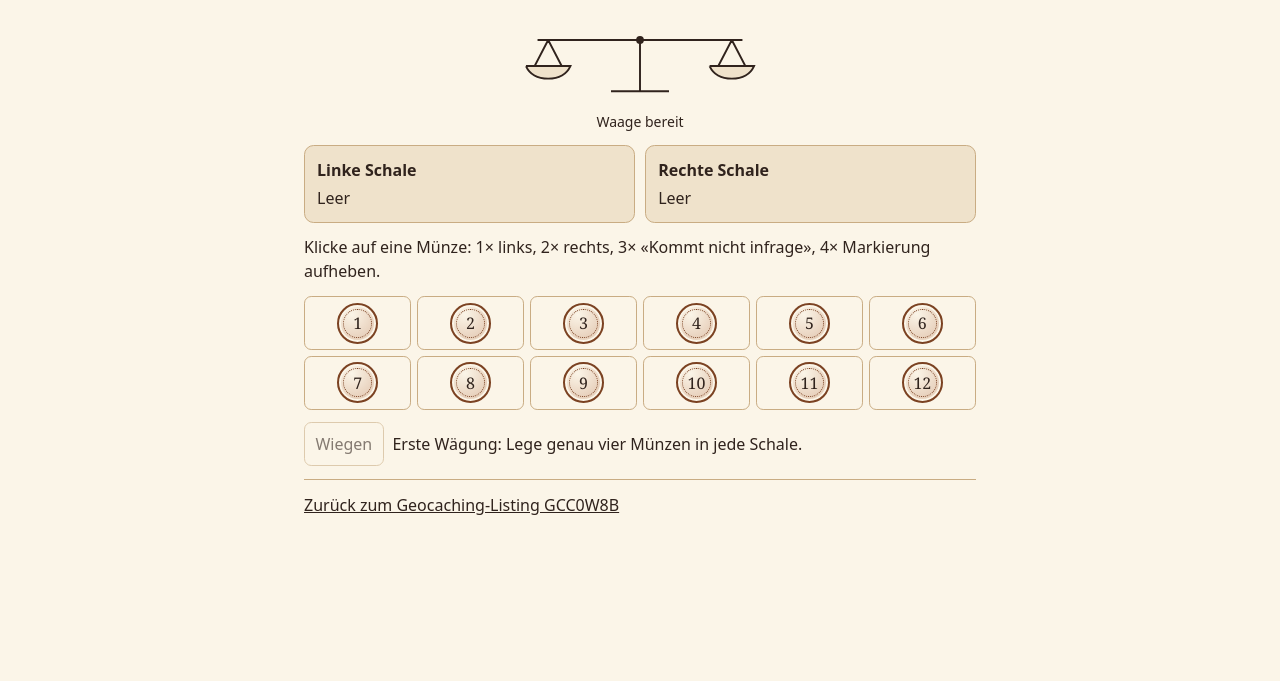
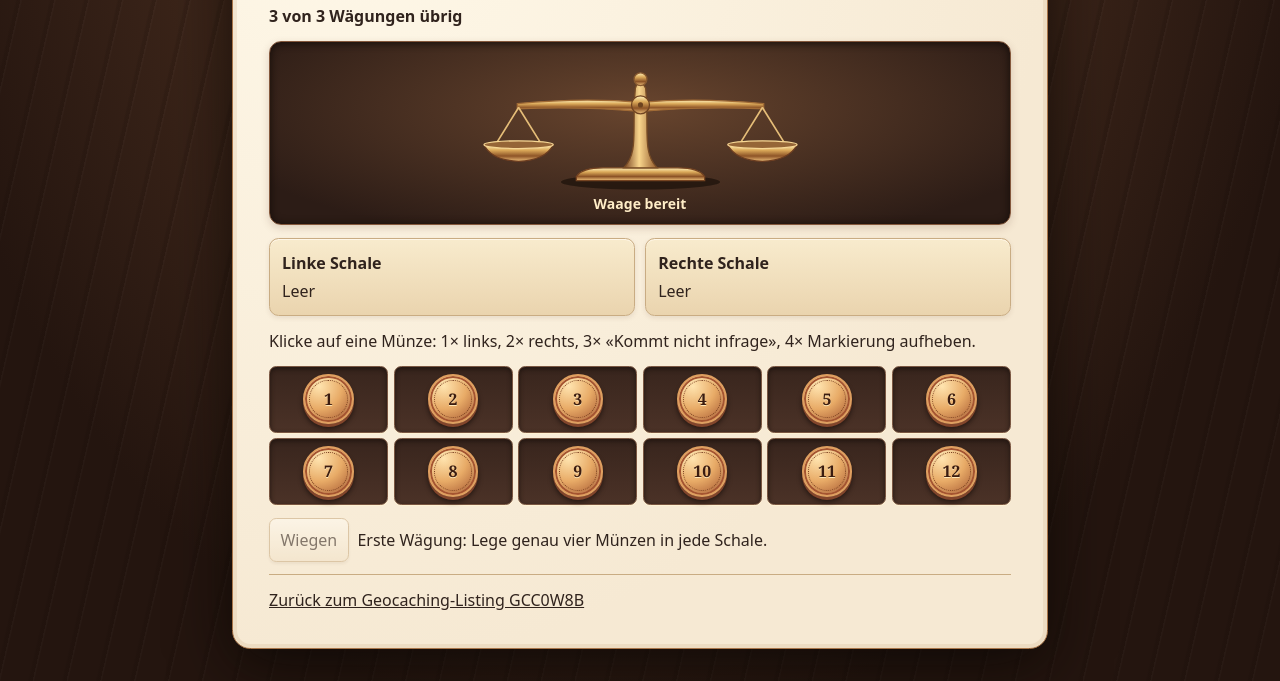
Before and after one commit to RobyK52/lampenraetsel, a plain HTML site: page falsche-muenze/index.html in a window 1280 px wide. Shown: the part 205-886 px from the top of the page. Before the commit the page ends 800 px from the top, so only its background shows below. Drawn offline with Linux system fonts and the light colour scheme.

Commit message:
Münzwerkstatt plastischer gestalten

```diff
--- a/falsche-muenze/index.html
+++ b/falsche-muenze/index.html
@@ -5,21 +5,23 @@
 <meta name="viewport" content="width=device-width, initial-scale=1">
 <title>Die falsche Münze</title>
 <style>
-  :root { color-scheme:light dark; --background:light-dark(#fbf5e8,#211a16); --foreground:light-dark(#30231d,#f5e9d5); --muted:light-dark(#efe2cb,#382a20); --border:light-dark(#c9ac83,#74563e); --orange:light-dark(#a45224,#d89052); --action:light-dark(#713e23,#edb67e); --action-text:light-dark(#fff8ee,#291c14); }
+  :root { color-scheme:light; --background:light-dark(#fbf5e8,#211a16); --foreground:light-dark(#30231d,#f5e9d5); --muted:light-dark(#efe2cb,#382a20); --border:light-dark(#c9ac83,#74563e); --orange:light-dark(#a45224,#d89052); --action:light-dark(#713e23,#edb67e); --action-text:light-dark(#fff8ee,#291c14); }
   * { box-sizing:border-box }
-  body { margin:0; background:var(--background); color:var(--foreground); font:1rem/1.5 system-ui,sans-serif }
-  main { max-width:46rem; margin:auto; padding:clamp(.75rem,3vw,2rem) }
+  body { margin:0; min-height:100vh; background:#271812; background-image:repeating-linear-gradient(103deg,#ffffff05 0 1px,transparent 2px 28px,#11080422 30px 33px),radial-gradient(ellipse at 48% 0,#64402b,#24150f 75%); color:var(--foreground); font:1rem/1.5 system-ui,sans-serif }
+  main { max-width:51rem; margin:clamp(.5rem,3vw,2rem) auto; padding:clamp(.8rem,4vw,2.25rem); border:1px solid #a87549; border-radius:clamp(.55rem,2vw,1.15rem); background:radial-gradient(ellipse at 15% 0,#fff9ea,#f6e9d3 72%); box-shadow:0 16px 60px #090503b3,inset 0 0 0 4px #a875491e }
   h2,h3,p { margin:0 }
-  h2 { font-size:clamp(1.65rem,5vw,2.35rem) }
+  h2 { font-size:clamp(1.8rem,5.5vw,2.85rem); line-height:1.1; letter-spacing:-.035em }
   .viz-row { display:flex; align-items:center; gap:.55rem; flex-wrap:wrap }
   .card { background:var(--muted); border:1px solid var(--border); border-radius:.6rem; padding:.75rem }
-  .btn,.form-select { font:inherit; color:inherit; border:1px solid var(--border); background:var(--background); border-radius:.45rem; min-height:44px; padding:.4rem .65rem }
+  .btn,.form-select { font:inherit; color:inherit; border:1px solid var(--border); background:linear-gradient(#fffaf0,#f2e3c9); box-shadow:0 2px 3px #56311d1e; border-radius:.45rem; min-height:44px; padding:.4rem .65rem }
   .btn,summary { cursor:pointer }
   .btn[disabled] { opacity:.58; cursor:default }
-  .btn-primary:not(:disabled),.btn[aria-pressed="true"] { background:var(--action); color:var(--action-text) }
+  .btn-primary:not(:disabled),.btn[aria-pressed="true"] { background:linear-gradient(#965a32,#64391f); color:var(--action-text) }
   .form-label { display:grid; gap:.2rem }
   .text-small { font-size:.875rem }
-  .muenzen .btn { display:flex; flex-wrap:wrap; align-items:center; justify-content:center; gap:.2rem; padding:.35rem .2rem }
+  .muenzen .btn { position:relative; display:grid; place-items:center; padding:.45rem .2rem; background:linear-gradient(#38251d,#4b3227); border-color:#7a5742; box-shadow:inset 0 2px 5px #1b100dc9,0 1px 0 #fff2d3 }
+  .muenzen .btn[aria-pressed="true"] { background:linear-gradient(#754b30,#a47442); box-shadow:inset 0 0 0 2px #eaca8b,0 1px 0 #fff2d3 }
+  .muenzen .btn .text-small { position:absolute; inset:auto .13rem .08rem auto; min-width:1rem; border-radius:.2rem; background:#2b1911; color:#fff2d3; text-align:center; font-size:.72rem }
   .waage { overflow:visible }
   .finalkoordinaten { font-size:clamp(1rem,5vw,1.4rem); font-weight:bold; margin-block:.25rem }
   footer { border-top:1px solid var(--border); padding-top:.8rem }
@@ -36,24 +38,29 @@
     #falsche-muenze h2, #falsche-muenze h3 { font-family:Georgia,serif }
     #falsche-muenze .werkstatt { display:grid; gap:.45rem; padding-block:.5rem .8rem; border-bottom:1px solid var(--border) }
     #falsche-muenze .werkstatt .viz-row { justify-content:space-between }
-    #falsche-muenze .waagenstand { text-align:center }
+    #falsche-muenze .waagenstand { text-align:center; color:#ffedc7; font-weight:600 }
+    #falsche-muenze .wiegetisch { padding:.55rem .5rem .65rem; border-radius:.75rem; border:1px solid #84583c; background:radial-gradient(ellipse at 50% 36%,#68452e,#2c1c16 85%); box-shadow:inset 0 1px 8px #140c08,0 3px 8px #512d222e }
+    #falsche-muenze .schalen .card { background:linear-gradient(#f8ebcd,#ead4ae); box-shadow:inset 0 1px 0 #fff7e8,0 2px 5px #4d2f201a }
+    #falsche-muenze [data-protokoll],#falsche-muenze [data-tipp] { padding:.65rem .8rem; border:1px solid var(--border); border-radius:.5rem; background:#fff5df }
+    #falsche-muenze [data-tipp] { align-items:end }
+    #falsche-muenze [data-sieg] { border:2px solid #a57238; background:linear-gradient(130deg,#fff4d8,#e8c994); box-shadow:0 4px 14px #61391730 }
     #falsche-muenze [hidden] { display:none !important }
     #falsche-muenze .muenzen { display:grid; grid-template-columns:repeat(6,minmax(0,1fr)); gap:.35rem }
     #falsche-muenze .schalen { display:grid; grid-template-columns:repeat(2,minmax(0,1fr)); gap:.65rem }
     #falsche-muenze .schalen .card { display:grid; gap:.25rem }
-    #falsche-muenze .waage { display:block; width:min(100%,290px); margin:auto; color:var(--foreground) }
-    #falsche-muenze .balken { transform-origin:150px 31px; transition:transform .3s }
+    #falsche-muenze .waage { display:block; width:min(100%,385px); margin:auto; color:#efcf8e }
+    #falsche-muenze .balken { transform-origin:150px 42px; transition:transform .3s }
     #falsche-muenze .links { transform:rotate(-9deg) }
     #falsche-muenze .rechts { transform:rotate(9deg) }
     #falsche-muenze ol { margin:0; padding-left:1.6rem }
     #falsche-muenze .muenzen button { min-width:0 }
     #falsche-muenze .muenze-praegung {
       display:inline-grid; place-items:center; position:relative;
-      inline-size:2.55em; aspect-ratio:1; border-radius:50%;
-      color:var(--foreground);
-      background:radial-gradient(circle at 35% 26%, var(--background), color-mix(in srgb, var(--background) 78%, var(--orange)) 66%, var(--muted));
-      border:2px solid color-mix(in srgb, var(--orange) 65%, var(--foreground));
-      box-shadow:inset 0 0 0 2px var(--background);
+      inline-size:clamp(2.3rem,8vw,3.15rem); aspect-ratio:1; border-radius:50%;
+      color:#3b1c10; font-weight:bold; text-shadow:0 1px #ffe7b7;
+      background:radial-gradient(circle at 30% 22%,#ffe4af,#e8ab67 47%,#ad6137 88%);
+      border:2px solid #df9f60;
+      box-shadow:0 3px 0 #82452b,0 5px 5px #120a07aa,inset 0 0 0 2px #a45430,inset 0 1px 4px #fff0c2;
       font-family:Georgia,serif; font-variant-numeric:tabular-nums;
     }
     #falsche-muenze .muenze-praegung::before {
@@ -78,15 +85,33 @@
   </header>
   <div class="ablauf" data-spiel>
     <p><strong data-rest>3 von 3 Wägungen übrig</strong></p>
-    <svg class="waage" viewBox="0 0 300 91" aria-hidden="true">
-      <path d="M120 84h60m-30 0V31" fill="none" stroke="currentColor" stroke-width="2"/>
-      <g class="balken">
-        <path d="M44 31h212M55 31l-14 27h28L55 31m190 0-14 27h28l-14-27" fill="none" stroke="currentColor" stroke-width="2"/>
-        <path d="M32 58h46q-6 13-23 13T32 58m190 0h46q-6 13-23 13t-23-13" fill="var(--muted)" stroke="currentColor" stroke-width="2"/>
-      </g>
-      <circle cx="150" cy="31" r="4" fill="currentColor"/>
-    </svg>
-    <p class="text-small waagenstand" data-stand aria-live="polite">Waage bereit</p>
+    <div class="wiegetisch">
+      <svg class="waage" viewBox="0 0 300 111" aria-hidden="true">
+        <defs>
+          <linearGradient id="messing" x2="0%" y2="100%">
+            <stop stop-color="#fff1bb"/><stop offset=".33" stop-color="#dba959"/>
+            <stop offset=".68" stop-color="#8d5427"/><stop offset="1" stop-color="#efc07a"/>
+          </linearGradient>
+          <linearGradient id="saeule">
+            <stop stop-color="#75411f"/><stop offset=".46" stop-color="#f9d68d"/><stop offset="1" stop-color="#92592b"/>
+          </linearGradient>
+        </defs>
+        <ellipse cx="150" cy="102" rx="62" ry="6" fill="#180e09" opacity=".65"/>
+        <path d="M100 98 Q104 91 121 91 H179 Q196 91 200 98 L200 101 H100Z" fill="url(#messing)" stroke="#764421"/>
+        <path d="M137 91 C149 79 143 61 146 29 Q149 20 154 29 C157 61 151 79 163 91Z" fill="url(#saeule)" stroke="#784c25"/>
+        <circle cx="150" cy="22" r="5" fill="url(#messing)" stroke="#885a30"/>
+        <g class="balken">
+          <path d="M54 41 Q105 36 150 40 Q195 36 246 41 L246 45 Q197 43 150 47 Q103 43 54 45Z" fill="url(#messing)" stroke="#a16b35"/>
+          <path d="M55 44 L37 73 M55 44 L73 73 M245 44 L227 73 M245 44 L263 73" fill="none" stroke="#e5bd78" stroke-width="1.3"/>
+          <path d="M28 73 H82 Q76 85 55 86 Q34 85 28 73 M218 73 H272 Q266 85 245 86 Q224 85 218 73" fill="url(#messing)" stroke="#6d3d20"/>
+          <ellipse cx="55" cy="73" rx="27" ry="3" fill="#956537" stroke="#f6d694"/>
+          <ellipse cx="245" cy="73" rx="27" ry="3" fill="#956537" stroke="#f6d694"/>
+        </g>
+        <circle cx="150" cy="42" r="7" fill="url(#messing)" stroke="#704422"/>
+        <circle cx="150" cy="42" r="2" fill="#6d431f"/>
+      </svg>
+      <p class="text-small waagenstand" data-stand aria-live="polite">Waage bereit</p>
+    </div>
     <div class="schalen">
       <div class="card"><strong>Linke Schale</strong><span data-links>Leer</span></div>
       <div class="card"><strong>Rechte Schale</strong><span data-rechts>Leer</span></div>
```
